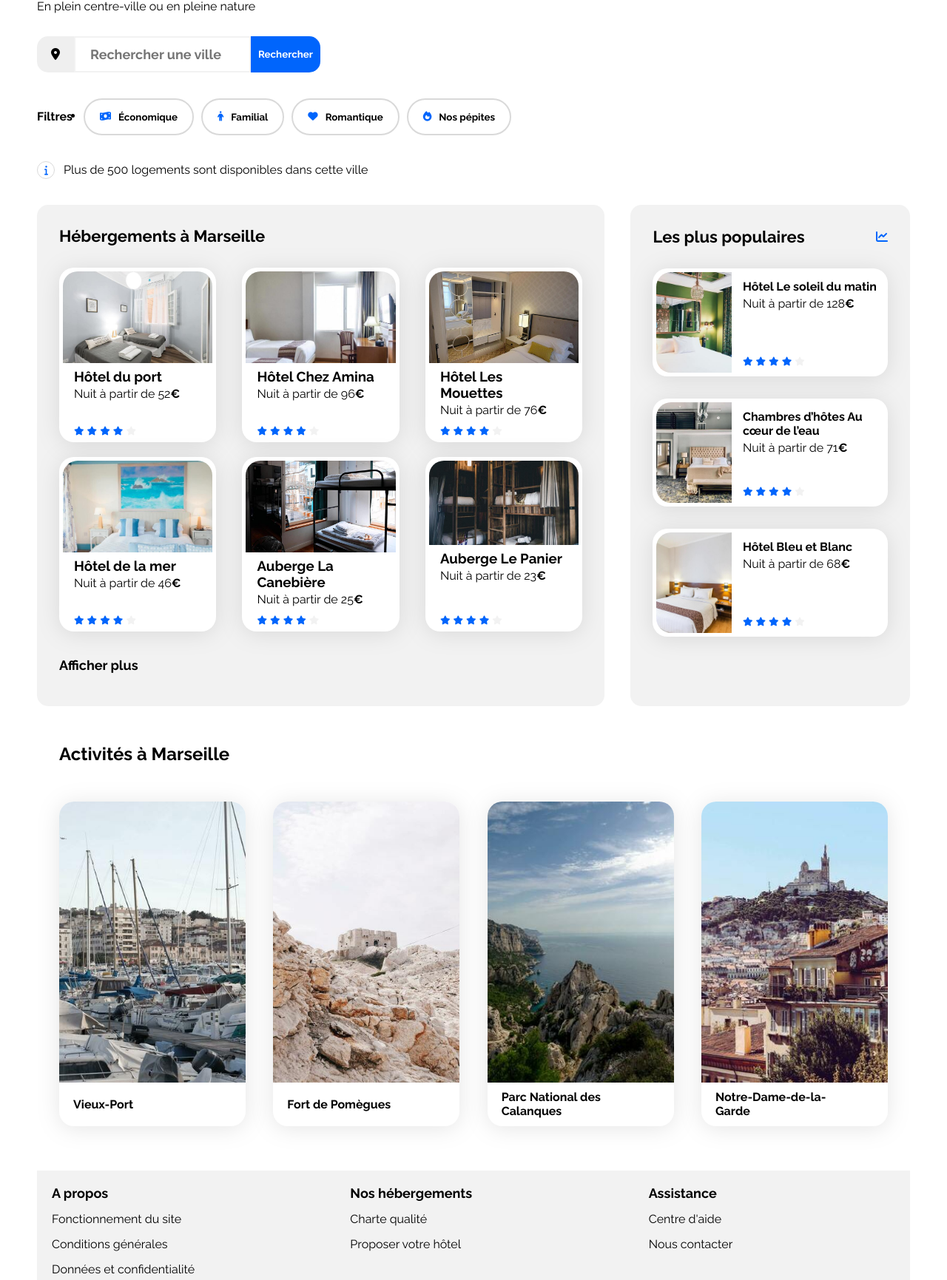
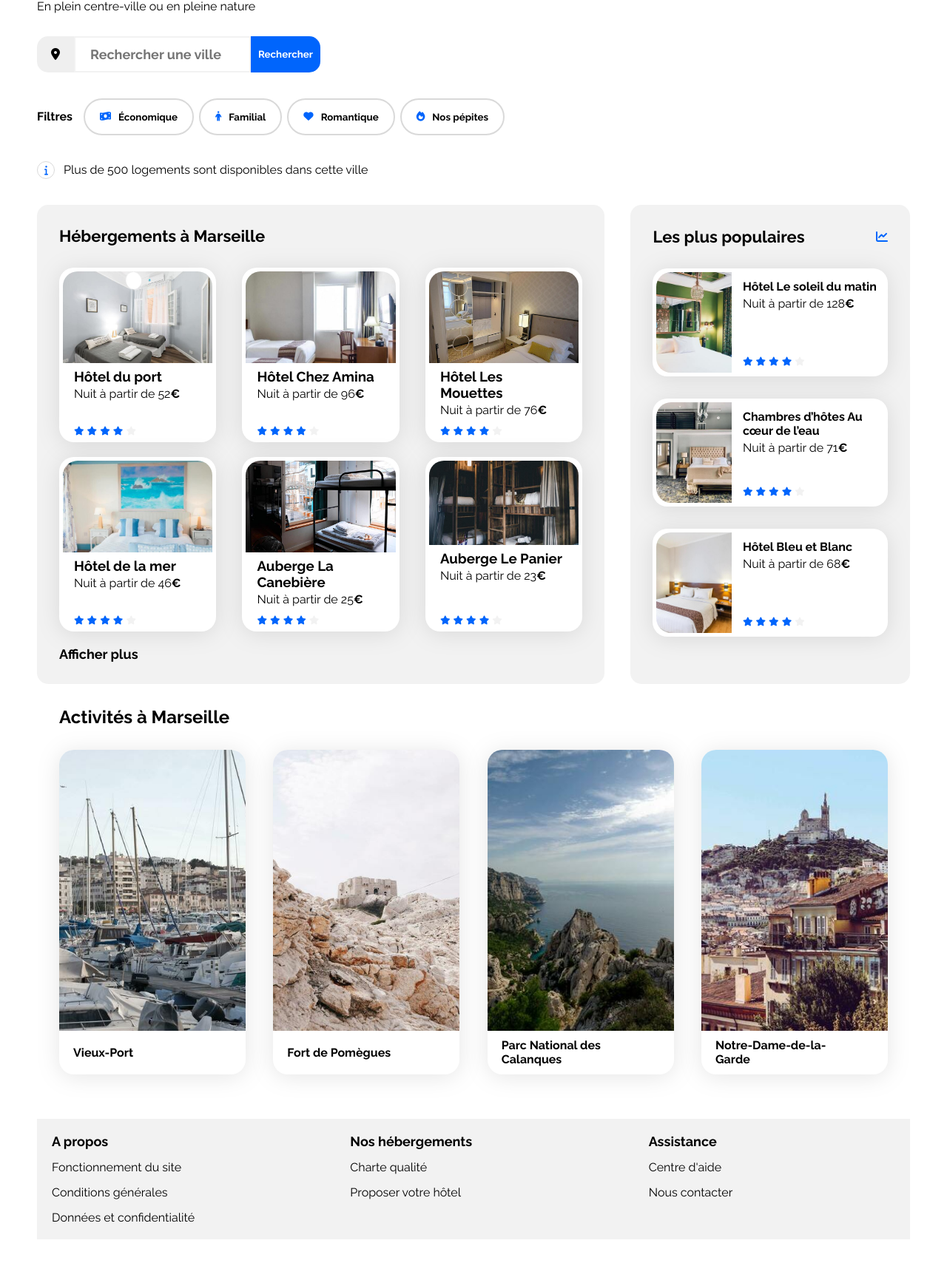
Before and after one commit to Merian20/Projet_1_Booki, a plain HTML site: page projet 1/index.html in a window 1280 px wide. Shown: the part 159-1890 px from the top of the page at 74% size. After the commit the page ends 1835 px from the top, so only its background shows below. Drawn offline with Linux system fonts and the light colour scheme.

Commit message:
Finition du projet 1 Booki

```diff
--- a/projet 1/css/style.css
+++ b/projet 1/css/style.css
@@ -5,7 +5,12 @@
     font-family: 'Raleway', sans-serif;
 }
 
-p, h2, h3, body, .hebergement_title {
+p,
+h2,
+h3,
+h4,
+body,
+.hebergement_title {
     margin: 0;
 }
 
@@ -37,22 +42,25 @@ header {
     height: 19px;
 }
 
-.menu > .buttons {  /*hébergements & activités*/
+.menu>.buttons {
+    /*hébergements & activités*/
     display: flex;
     gap: 68px;
 }
 
-.menu > .buttons a {
+.menu>.buttons a {
     padding: 10px 0;
     transition: all .3s;
     position: relative;
 }
 
-.menu > .buttons a:hover {  /*quand la souris passe dessus*/
+.menu>.buttons a:hover {
+    /*quand la souris passe dessus*/
     color: var(--main-color);
 }
 
-.menu > .buttons a::before { /*pour la barre bleue*/
+.menu>.buttons a::before {
+    /*pour la barre bleue*/
     content: "";
     position: absolute;
     top: 0;
@@ -64,7 +72,7 @@ header {
     transform: scaleX(0);
 }
 
-.menu > .buttons a:hover::before {
+.menu>.buttons a:hover::before {
     transform: scaleX(1);
 }
 
@@ -72,7 +80,8 @@ header {
 
 /* début info-group*/
 
-#info-group { /*bloc complet*/
+#info-group {
+    /*bloc complet*/
     display: flex;
     flex-direction: column;
     gap: 35px;
@@ -145,13 +154,7 @@ nav {
     gap: 15px;
 }
 
-nav ul {
-    /* height: 50px; */
-    gap: 10px;
-    display: flex;
-    padding: 0;
-    margin: unset;
-}
+
 
 nav.nav-filters button {
     height: 50px;
@@ -173,6 +176,11 @@ nav.nav-filters p {
     margin: auto 0;
 }
 
+nav.nav-filters .filters {
+    display: flex;
+    gap: 7px;
+    flex-wrap: wrap;
+}
 
 nav.nav-filters button i p {
     margin-top: 30px;
@@ -226,7 +234,7 @@ nav.nav-filters button i p {
     height: 100%;
 }
 
-.carre > img {
+.carre>img {
     height: 100%;
     object-fit: cover;
     width: -webkit-fill-available;
@@ -245,7 +253,7 @@ nav.nav-filters button i p {
     max-height: 100%;
 }
 
-.text > h3 {
+.text>h3 {
     margin: 7px 0 3px 0;
 }
 
@@ -257,7 +265,7 @@ nav.nav-filters button i p {
     flex-wrap: wrap;
 }
 
-.hebergements-cards > a {
+.hebergements-cards>a {
     max-width: 30%;
     width: 100%;
 }
@@ -288,7 +296,7 @@ nav.nav-filters button i p {
     justify-content: space-between;
 }
 
-.activites-cards > a {
+.activites-cards>a {
     width: 100%;
     max-width: 22.5%;
 }
@@ -303,7 +311,7 @@ nav.nav-filters button i p {
     height: 439px;
 }
 
-.rectangle > img {
+.rectangle>img {
     height: 100%;
     max-height: 380px;
     object-fit: cover;
@@ -314,7 +322,7 @@ nav.nav-filters button i p {
     height: 59px;
 }
 
-.description > p {
+.description>h4 {
     padding: 0px 19px;
     height: 59px;
     font-weight: 700;
@@ -330,7 +338,7 @@ footer {
     gap: 30px;
 }
 
-footer > div {
+footer>div {
     display: flex;
     flex-direction: column;
     gap: 15px;
@@ -354,7 +362,8 @@ footer h3 {
     color: var(--main-color);
 }
 
-.main-container, footer {
+.main-container,
+footer {
     max-width: 1440px;
     margin: 0 auto;
 }
@@ -531,18 +540,18 @@ a {
         justify-content: center;
     }
 
-    .menu > .buttons {
+    .menu>.buttons {
         gap: unset;
         width: 100%;
     }
 
-    .menu > .buttons > a {
+    .menu>.buttons>a {
         height: 19px;
         text-align: center;
         width: 50%;
     }
 
-    .menu > .buttons a::before {
+    .menu>.buttons a::before {
         top: 100%;
     }
 
@@ -585,24 +594,16 @@ a {
         margin: auto;
     }
 
-    nav.nav-filters,
-    nav.nav-filters ul {
+    nav.nav-filters {
         width: 100%;
         flex-wrap: wrap;
-    }
-
-    nav.nav-filters {
         gap: 20px;
     }
 
-    nav.nav-filters .filters {
-        width: 100%;
-    }
 
     nav.nav-filters button {
         width: calc((100% - 10px) / 2);
     }
-
 
     .hebergements-and-populaires {
         flex-direction: column-reverse;
@@ -616,7 +617,8 @@ a {
         background-color: white;
     }
 
-    .hebergements-cards > a, .activites-cards > a {
+    .hebergements-cards>a,
+    .activites-cards>a {
         max-width: 100%;
     }
 
@@ -624,7 +626,7 @@ a {
         flex-direction: column;
     }
 
-    .populaires-cards > a {
+    .populaires-cards>a {
         width: 100%;
     }
 
@@ -651,7 +653,7 @@ a {
         padding: 30px;
     }
 
-    footer > div {
+    footer>div {
         padding: 0;
     }
 }
--- a/projet 1/index.html
+++ b/projet 1/index.html
@@ -57,12 +57,9 @@
                     <strong>Filtres</strong>
                 </p>
                 <div class="filters">
-                    <ul>
-                        <li>
                     <button>
                         <i class="fa-solid fa-money-bill-wave"></i>Économique
                     </button>
-                        </li>
                     <button>
                         <i class="fa-solid fa-person"></i>Familial
                     </button>
@@ -72,8 +69,6 @@
                     <button>
                         <i class="fa-solid fa-fire"></i>Nos pépites
                     </button>
-
-                    </ul>
                 </div>
             </nav>
             <!-- </div> -->
@@ -94,12 +89,13 @@
             <div class="hebergements-and-populaires">
                 <section class="hebergements" id="hebergements">
                     <div>
-                        <h1 class="hebergement_title">Hébergements à Marseille</h1>
+                        <h2 class="hebergement_title">Hébergements à Marseille</h2>
                     </div>
                     <div class="hebergements-cards">
                         <a href="#">
                             <article class="carre">
-                                <img src="./images/hebergements/fred-kleber.jpg" alt="Chambre lumineuse montrant deux lits">
+                                <img src="./images/hebergements/fred-kleber.jpg"
+                                    alt="Chambre lumineuse montrant deux lits">
                                 <div class="text">
                                     <h3>Hôtel du port</h3>
                                     <p>Nuit à partir de 52<span class="euro">€</span></p>
@@ -115,7 +111,8 @@
                         </a>
                         <a href="#">
                             <article class="carre">
-                                <img src="./images/hebergements/febrian-zakaria.jpg" alt="Chambre lumineuse avec bureau et lit">
+                                <img src="./images/hebergements/febrian-zakaria.jpg"
+                                    alt="Chambre lumineuse avec bureau et lit">
                                 <div class="text">
                                     <h3>Hôtel Chez Amina</h3>
                                     <p>Nuit à partir de 96<span class="euro">€</span></p>
@@ -147,7 +144,8 @@
                         </a>
                         <a href="#">
                             <article class="carre">
-                                <img src="./images/hebergements/annie-spratt.jpg" alt="Chambre aux teintes de la mer, lumineuse">
+                                <img src="./images/hebergements/annie-spratt.jpg"
+                                    alt="Chambre aux teintes de la mer, lumineuse">
                                 <div class="text">
                                     <h3>Hôtel de la mer</h3>
                                     <p>Nuit à partir de 46<span class="euro">€</span></p>
@@ -163,7 +161,8 @@
                         </a>
                         <a href="#">
                             <article class="carre">
-                                <img src="./images/hebergements/marcus-loke.jpg" alt="Chambre lumineuse montrant deux lits">
+                                <img src="./images/hebergements/marcus-loke.jpg"
+                                    alt="Chambre lumineuse montrant deux lits">
                                 <div class="text">
                                     <h3>Auberge La Canebière</h3>
                                     <p>Nuit à partir de 25<span class="euro">€</span></p>
@@ -179,7 +178,8 @@
                         </a>
                         <a href="#">
                             <article class="carre">
-                                <img src="./images/hebergements/nicate-lee.jpg" alt="Chambre lumineuse montrant deux lits">
+                                <img src="./images/hebergements/nicate-lee.jpg"
+                                    alt="Chambre lumineuse montrant deux lits">
                                 <div class="text">
                                     <h3>Auberge Le Panier</h3>
                                     <p>Nuit à partir de 23<span class="euro">€</span></p>
@@ -194,7 +194,7 @@
                             </article>
                         </a>
                     </div>
-                    <h1 class="afficher-plus">Afficher plus</h1>
+                    <h3 class="afficher-plus">Afficher plus</h3>
                 </section>
 
 
@@ -207,7 +207,8 @@
                     <div class="populaires-cards">
                         <a href="#">
                             <article class="card">
-                                <img src="./images/hebergements/emile-guillemot.jpg" alt="Image de la chambre d'hôtel montrant un lit">
+                                <img src="./images/hebergements/emile-guillemot.jpg"
+                                    alt="Image de la chambre d'hôtel montrant un lit">
                                 <div class="card-content">
                                     <div class="card-txt">
                                         <h3 class="card-title">Hôtel Le soleil du matin</h3>
@@ -226,7 +227,8 @@
                         </a>
                         <a href="#">
                             <article class="card">
-                                <img src="./images/hebergements/aw-creative.jpg" alt="Image de la chambre d'hôtel montrant un lit">
+                                <img src="./images/hebergements/aw-creative.jpg"
+                                    alt="Image de la chambre d'hôtel montrant un lit">
                                 <div class="card-content">
                                     <div class="card-txt">
                                         <h3 class="card-title">Chambres d’hôtes Au cœur de l’eau</h3>
@@ -245,7 +247,8 @@
                         </a>
                         <a href="#">
                             <article class="card">
-                                <img src="./images/hebergements/febrian-zakaria2.jpg" alt="Image de la chambre d'hôtel montrant un lit">
+                                <img src="./images/hebergements/febrian-zakaria2.jpg"
+                                    alt="Image de la chambre d'hôtel montrant un lit">
                                 <div class="card-content">
                                     <div class="card-txt">
                                         <h3 class="card-title">Hôtel Bleu et Blanc</h3>
@@ -267,13 +270,13 @@
             </div>
 
             <section class="activites" id="activites">
-                    <h1 class="activites-title">Activités à Marseille</h1>
+                <h2 class="activites-title">Activités à Marseille</h2>
                 <div class="activites-cards">
                     <a href="#">
                         <article class="rectangle">
                             <img src="./images/activites/reno-laithienne.jpg" alt="Vieux-Port de Marseille">
                             <div class="description">
-                                <p>Vieux-Port</p>
+                                <h4>Vieux-Port</h4>
                             </div>
                         </article>
                     </a>
@@ -281,7 +284,7 @@
                         <article class="rectangle">
                             <img src="./images/activites/paul-hermann.jpg" alt="Fort de Pomègues">
                             <div class="description">
-                                <p>Fort de Pomègues</p>
+                                <h4>Fort de Pomègues</h4>
                             </div>
                         </article>
                     </a>
@@ -289,7 +292,7 @@
                         <article class="rectangle">
                             <img src="./images/activites/kilyan-sockalingum.jpg" alt="Parc National des Calanques">
                             <div class="description">
-                                <p>Parc National des Calanques</p>
+                                <h4>Parc National des Calanques</h4>
                             </div>
                         </article>
                     </a>
@@ -297,7 +300,7 @@
                         <article class="rectangle">
                             <img src="./images/activites/florian-wehde.jpg" alt="Notre-Dame-de-la-Garde">
                             <div class="description">
-                                <p>Notre-Dame-de-la-Garde</p>
+                                <h4>Notre-Dame-de-la-Garde</h4>
                             </div>
                         </article>
                     </a>
```
Also changed, not shown: 1 other file. Lines whose indentation alone changed are shown as unchanged.
